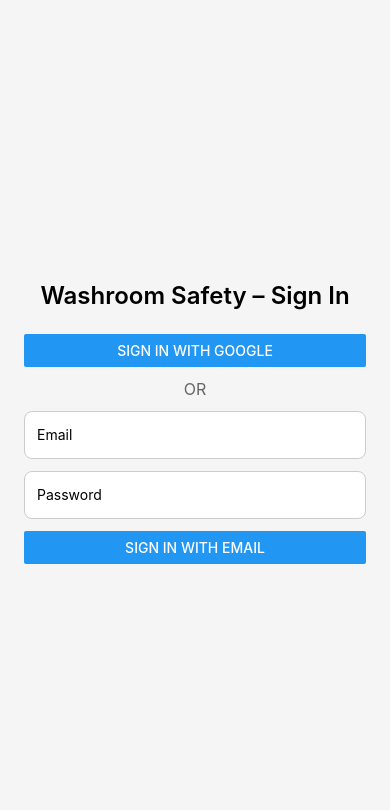
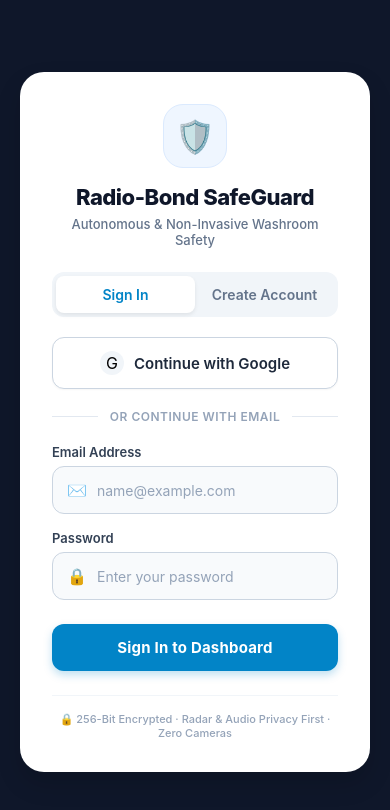
Before and after one commit to lakkireddysanjeevareddy8-ux/Radio-bond-sv-0.1, a React Native app in the folder app/: screen /Login in a window 390 px wide. Shown: the top 810 px of the page. Built offline with nearby package versions, Linux system fonts and the light colour scheme.

Commit message:
Add modern, beautiful Login & Registration UI with Google OAuth

```diff
--- a/app/src/screens/LoginScreen.tsx
+++ b/app/src/screens/LoginScreen.tsx
@@ -1,86 +1,446 @@
 import React, { useState } from 'react';
-import { View, Text, TextInput, Button, StyleSheet, Alert } from 'react-native';
+import {
+  View,
+  Text,
+  TextInput,
+  TouchableOpacity,
+  StyleSheet,
+  ActivityIndicator,
+  KeyboardAvoidingView,
+  Platform,
+  ScrollView,
+} from 'react-native';
 import { useAppStore } from '../store/useAppStore';
 import { AuthService } from '../services/authService';
 
 export const LoginScreen = () => {
+  const [isSignUp, setIsSignUp] = useState(false);
   const [email, setEmail] = useState('');
   const [password, setPassword] = useState('');
+  const [loading, setLoading] = useState(false);
+  const [googleLoading, setGoogleLoading] = useState(false);
+  const [errorMessage, setErrorMessage] = useState<string | null>(null);
+  const [successMessage, setSuccessMessage] = useState<string | null>(null);
+
   const { setUser, setSession } = useAppStore();
 
   const handleGoogleSignIn = async () => {
+    setErrorMessage(null);
+    setGoogleLoading(true);
     const { error } = await AuthService.signInWithGoogle();
     if (error) {
-      Alert.alert('Login Error', error.message);
+      setErrorMessage(error.message);
+      setGoogleLoading(false);
     }
   };
 
-  const handleEmailSignIn = async () => {
-    if (!email || !password) {
-      Alert.alert('Missing fields', 'Please enter email and password');
+  const handleEmailAuth = async () => {
+    setErrorMessage(null);
+    setSuccessMessage(null);
+
+    if (!email.trim() || !password.trim()) {
+      setErrorMessage('Please enter both your email and password.');
       return;
     }
-    const { data, error } = await AuthService.signInWithEmail(email, password);
+
+    if (password.length < 6) {
+      setErrorMessage('Password must be at least 6 characters long.');
+      return;
+    }
+
+    setLoading(true);
+
+    try {
+      if (isSignUp) {
+        const { data, error } = await AuthService.signUpWithEmail(email.trim(), password);
         if (error) {
-      Alert.alert('Login Error', error.message);
+          setErrorMessage(error.message);
+        } else if (data?.session) {
+          setUser(data.session.user);
+          setSession(data.session);
+        } else {
+          setSuccessMessage('Account created! Please check your email to confirm registration or sign in.');
+        }
+      } else {
+        const { data, error } = await AuthService.signInWithEmail(email.trim(), password);
+        if (error) {
+          setErrorMessage(error.message);
         } else if (data?.session) {
           setUser(data.session.user);
           setSession(data.session);
         }
+      }
+    } catch (err: any) {
+      setErrorMessage(err?.message || 'An unexpected error occurred.');
+    } finally {
+      setLoading(false);
+    }
   };
 
   return (
-    <View style={styles.container}>
-      <Text style={styles.title}>Washroom Safety – Sign In</Text>
-      <Button title="Sign in with Google" onPress={handleGoogleSignIn} />
-      <Text style={styles.or}>OR</Text>
+    <KeyboardAvoidingView
+      style={styles.root}
+      behavior={Platform.OS === 'ios' ? 'padding' : undefined}
+    >
+      <ScrollView contentContainerStyle={styles.scrollContent} keyboardShouldPersistTaps="handled">
+        <View style={styles.card}>
+          {/* Brand & Shield Header */}
+          <View style={styles.header}>
+            <View style={styles.badge}>
+              <Text style={styles.badgeIcon}>🛡️</Text>
+            </View>
+            <Text style={styles.appName}>Radio-Bond SafeGuard</Text>
+            <Text style={styles.tagline}>Autonomous & Non-Invasive Washroom Safety</Text>
+          </View>
+
+          {/* Mode Switcher Tabs */}
+          <View style={styles.tabContainer}>
+            <TouchableOpacity
+              style={[styles.tab, !isSignUp && styles.tabActive]}
+              onPress={() => {
+                setIsSignUp(false);
+                setErrorMessage(null);
+                setSuccessMessage(null);
+              }}
+            >
+              <Text style={[styles.tabText, !isSignUp && styles.tabTextActive]}>Sign In</Text>
+            </TouchableOpacity>
+            <TouchableOpacity
+              style={[styles.tab, isSignUp && styles.tabActive]}
+              onPress={() => {
+                setIsSignUp(true);
+                setErrorMessage(null);
+                setSuccessMessage(null);
+              }}
+            >
+              <Text style={[styles.tabText, isSignUp && styles.tabTextActive]}>Create Account</Text>
+            </TouchableOpacity>
+          </View>
+
+          {/* Feedback messages */}
+          {errorMessage && (
+            <View style={styles.errorBox}>
+              <Text style={styles.errorText}>⚠️ {errorMessage}</Text>
+            </View>
+          )}
+
+          {successMessage && (
+            <View style={styles.successBox}>
+              <Text style={styles.successText}>✅ {successMessage}</Text>
+            </View>
+          )}
+
+          {/* Google OAuth Button */}
+          <TouchableOpacity
+            style={styles.googleBtn}
+            onPress={handleGoogleSignIn}
+            disabled={googleLoading}
+            activeOpacity={0.85}
+          >
+            {googleLoading ? (
+              <ActivityIndicator color="#1F2937" />
+            ) : (
+              <View style={styles.googleBtnContent}>
+                <View style={styles.googleIconBadge}>
+                  <Text style={{ fontSize: 16 }}>G</Text>
+                </View>
+                <Text style={styles.googleBtnText}>Continue with Google</Text>
+              </View>
+            )}
+          </TouchableOpacity>
+
+          {/* Divider */}
+          <View style={styles.dividerRow}>
+            <View style={styles.dividerLine} />
+            <Text style={styles.dividerText}>or continue with email</Text>
+            <View style={styles.dividerLine} />
+          </View>
+
+          {/* Email input */}
+          <View style={styles.inputGroup}>
+            <Text style={styles.inputLabel}>Email Address</Text>
+            <View style={styles.inputWrapper}>
+              <Text style={styles.inputPrefixIcon}>✉️</Text>
               <TextInput
                 style={styles.input}
-        placeholder="Email"
+                placeholder="name@example.com"
+                placeholderTextColor="#94A3B8"
                 autoCapitalize="none"
                 keyboardType="email-address"
+                autoComplete="email"
                 value={email}
                 onChangeText={setEmail}
               />
+            </View>
+          </View>
+
+          {/* Password input */}
+          <View style={styles.inputGroup}>
+            <Text style={styles.inputLabel}>Password</Text>
+            <View style={styles.inputWrapper}>
+              <Text style={styles.inputPrefixIcon}>🔒</Text>
               <TextInput
                 style={styles.input}
-        placeholder="Password"
+                placeholder={isSignUp ? 'Create a secure password (6+ chars)' : 'Enter your password'}
+                placeholderTextColor="#94A3B8"
                 secureTextEntry
                 value={password}
                 onChangeText={setPassword}
               />
-      <Button title="Sign in with Email" onPress={handleEmailSignIn} />
             </View>
+          </View>
+
+          {/* Submit Button */}
+          <TouchableOpacity
+            style={styles.submitBtn}
+            onPress={handleEmailAuth}
+            disabled={loading}
+            activeOpacity={0.88}
+          >
+            {loading ? (
+              <ActivityIndicator color="#FFFFFF" />
+            ) : (
+              <Text style={styles.submitBtnText}>
+                {isSignUp ? 'Create SafeGuard Account' : 'Sign In to Dashboard'}
+              </Text>
+            )}
+          </TouchableOpacity>
+
+          {/* Privacy & Trust Badge */}
+          <View style={styles.footer}>
+            <Text style={styles.footerText}>
+              🔒 256-Bit Encrypted · Radar & Audio Privacy First · Zero Cameras
+            </Text>
+          </View>
+        </View>
+      </ScrollView>
+    </KeyboardAvoidingView>
   );
 };
 
 const styles = StyleSheet.create({
-  container: {
+  root: {
     flex: 1,
+    backgroundColor: '#0F172A', // Sleek dark slate
+  },
+  scrollContent: {
+    flexGrow: 1,
     justifyContent: 'center',
-    paddingHorizontal: 24,
-    backgroundColor: '#f5f5f5',
+    alignItems: 'center',
+    padding: 20,
+    minHeight: '100%',
   },
-  title: {
-    fontSize: 24,
-    fontWeight: '600',
+  card: {
+    width: '100%',
+    maxWidth: 440,
+    backgroundColor: '#FFFFFF',
+    borderRadius: 24,
+    padding: 32,
+    shadowColor: '#000',
+    shadowOffset: { width: 0, height: 12 },
+    shadowOpacity: 0.15,
+    shadowRadius: 24,
+    elevation: 8,
+  },
+  header: {
+    alignItems: 'center',
     marginBottom: 24,
+  },
+  badge: {
+    width: 64,
+    height: 64,
+    borderRadius: 20,
+    backgroundColor: '#EFF6FF',
+    justifyContent: 'center',
+    alignItems: 'center',
+    marginBottom: 16,
+    borderWidth: 1,
+    borderColor: '#DBEAFE',
+  },
+  badgeIcon: {
+    fontSize: 32,
+  },
+  appName: {
+    fontSize: 22,
+    fontWeight: '800',
+    color: '#0F172A',
+    letterSpacing: -0.5,
+    marginBottom: 6,
     textAlign: 'center',
   },
+  tagline: {
+    fontSize: 13,
+    color: '#64748B',
+    textAlign: 'center',
+    fontWeight: '500',
+  },
+  tabContainer: {
+    flexDirection: 'row',
+    backgroundColor: '#F1F5F9',
+    borderRadius: 12,
+    padding: 4,
+    marginBottom: 20,
+  },
+  tab: {
+    flex: 1,
+    paddingVertical: 10,
+    alignItems: 'center',
+    borderRadius: 8,
+  },
+  tabActive: {
+    backgroundColor: '#FFFFFF',
+    shadowColor: '#000',
+    shadowOffset: { width: 0, height: 2 },
+    shadowOpacity: 0.08,
+    shadowRadius: 4,
+    elevation: 2,
+  },
+  tabText: {
+    fontSize: 14,
+    fontWeight: '600',
+    color: '#64748B',
+  },
+  tabTextActive: {
+    color: '#0284C7',
+  },
+  errorBox: {
+    backgroundColor: '#FEF2F2',
+    borderWidth: 1,
+    borderColor: '#FCA5A5',
+    borderRadius: 10,
+    padding: 12,
+    marginBottom: 16,
+  },
+  errorText: {
+    color: '#B91C1C',
+    fontSize: 13,
+    fontWeight: '500',
+    lineHeight: 18,
+  },
+  successBox: {
+    backgroundColor: '#F0FDF4',
+    borderWidth: 1,
+    borderColor: '#86EFAC',
+    borderRadius: 10,
+    padding: 12,
+    marginBottom: 16,
+  },
+  successText: {
+    color: '#15803D',
+    fontSize: 13,
+    fontWeight: '500',
+    lineHeight: 18,
+  },
+  googleBtn: {
+    backgroundColor: '#FFFFFF',
+    borderWidth: 1,
+    borderColor: '#CBD5E1',
+    borderRadius: 12,
+    paddingVertical: 13,
+    alignItems: 'center',
+    justifyContent: 'center',
+    marginBottom: 20,
+    shadowColor: '#000',
+    shadowOffset: { width: 0, height: 1 },
+    shadowOpacity: 0.04,
+    shadowRadius: 2,
+  },
+  googleBtnContent: {
+    flexDirection: 'row',
+    alignItems: 'center',
+  },
+  googleIconBadge: {
+    width: 24,
+    height: 24,
+    borderRadius: 12,
+    backgroundColor: '#F1F5F9',
+    justifyContent: 'center',
+    alignItems: 'center',
+    marginRight: 10,
+  },
+  googleBtnText: {
+    fontSize: 15,
+    fontWeight: '600',
+    color: '#1E293B',
+  },
+  dividerRow: {
+    flexDirection: 'row',
+    alignItems: 'center',
+    marginBottom: 20,
+  },
+  dividerLine: {
+    flex: 1,
+    height: 1,
+    backgroundColor: '#E2E8F0',
+  },
+  dividerText: {
+    marginHorizontal: 12,
+    fontSize: 12,
+    color: '#94A3B8',
+    textTransform: 'uppercase',
+    letterSpacing: 0.5,
+    fontWeight: '600',
+  },
+  inputGroup: {
+    marginBottom: 16,
+  },
+  inputLabel: {
+    fontSize: 13,
+    fontWeight: '600',
+    color: '#334155',
+    marginBottom: 6,
+  },
+  inputWrapper: {
+    flexDirection: 'row',
+    alignItems: 'center',
+    backgroundColor: '#F8FAFC',
+    borderWidth: 1,
+    borderColor: '#CBD5E1',
+    borderRadius: 12,
+    paddingHorizontal: 14,
+  },
+  inputPrefixIcon: {
+    fontSize: 16,
+    marginRight: 10,
+  },
   input: {
-    height: 48,
-    borderColor: '#ccc',
-    borderWidth: 1,
-    borderRadius: 8,
-    marginBottom: 12,
-    paddingHorizontal: 12,
-    backgroundColor: '#fff',
+    flex: 1,
+    height: 46,
+    fontSize: 14,
+    color: '#0F172A',
   },
-  or: {
+  submitBtn: {
+    backgroundColor: '#0284C7',
+    borderRadius: 12,
+    paddingVertical: 14,
+    alignItems: 'center',
+    justifyContent: 'center',
+    marginTop: 8,
+    marginBottom: 16,
+    shadowColor: '#0284C7',
+    shadowOffset: { width: 0, height: 4 },
+    shadowOpacity: 0.25,
+    shadowRadius: 8,
+    elevation: 3,
+  },
+  submitBtnText: {
+    color: '#FFFFFF',
+    fontSize: 15,
+    fontWeight: '700',
+    letterSpacing: 0.2,
+  },
+  footer: {
+    marginTop: 8,
+    paddingTop: 16,
+    borderTopWidth: 1,
+    borderTopColor: '#F1F5F9',
+    alignItems: 'center',
+  },
+  footerText: {
+    fontSize: 11,
+    color: '#94A3B8',
     textAlign: 'center',
-    marginVertical: 12,
-    fontSize: 16,
-    color: '#666',
+    fontWeight: '500',
   },
 });
 
```
Lines whose indentation alone changed are shown as unchanged.
